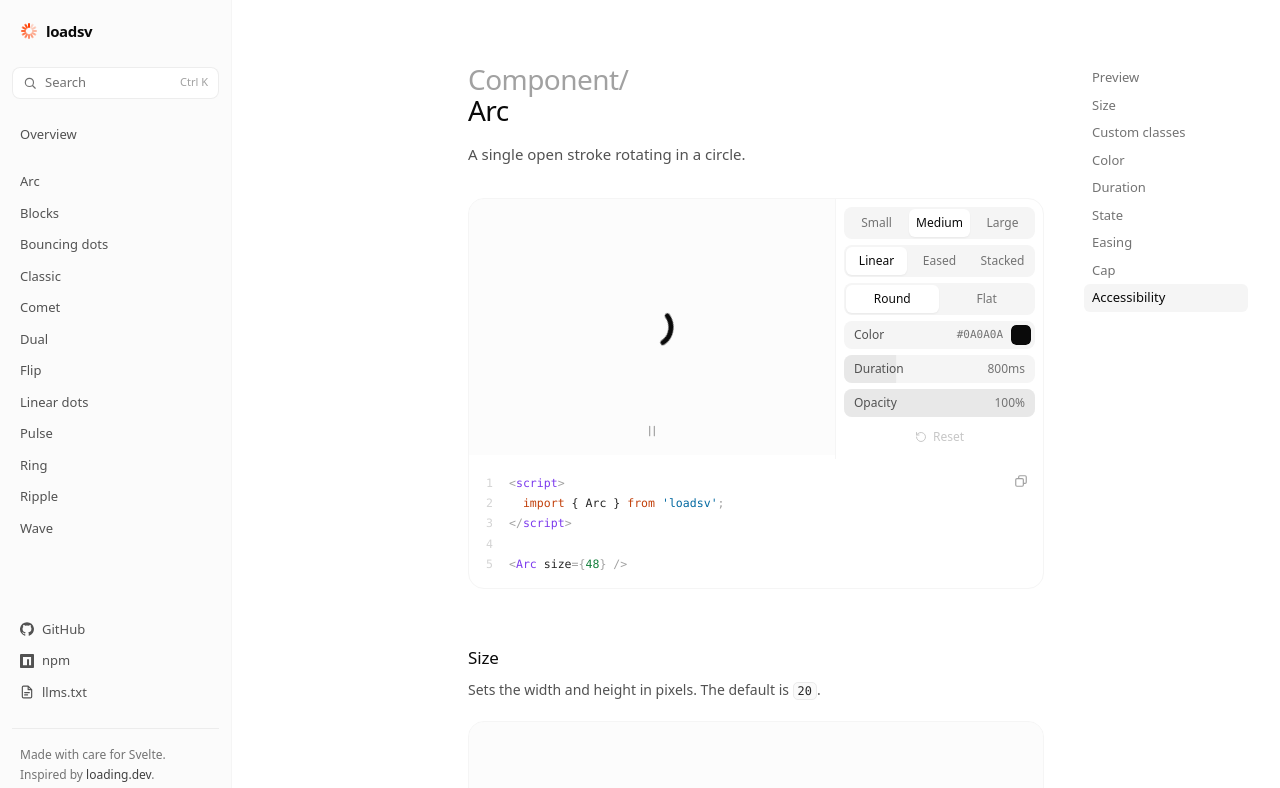
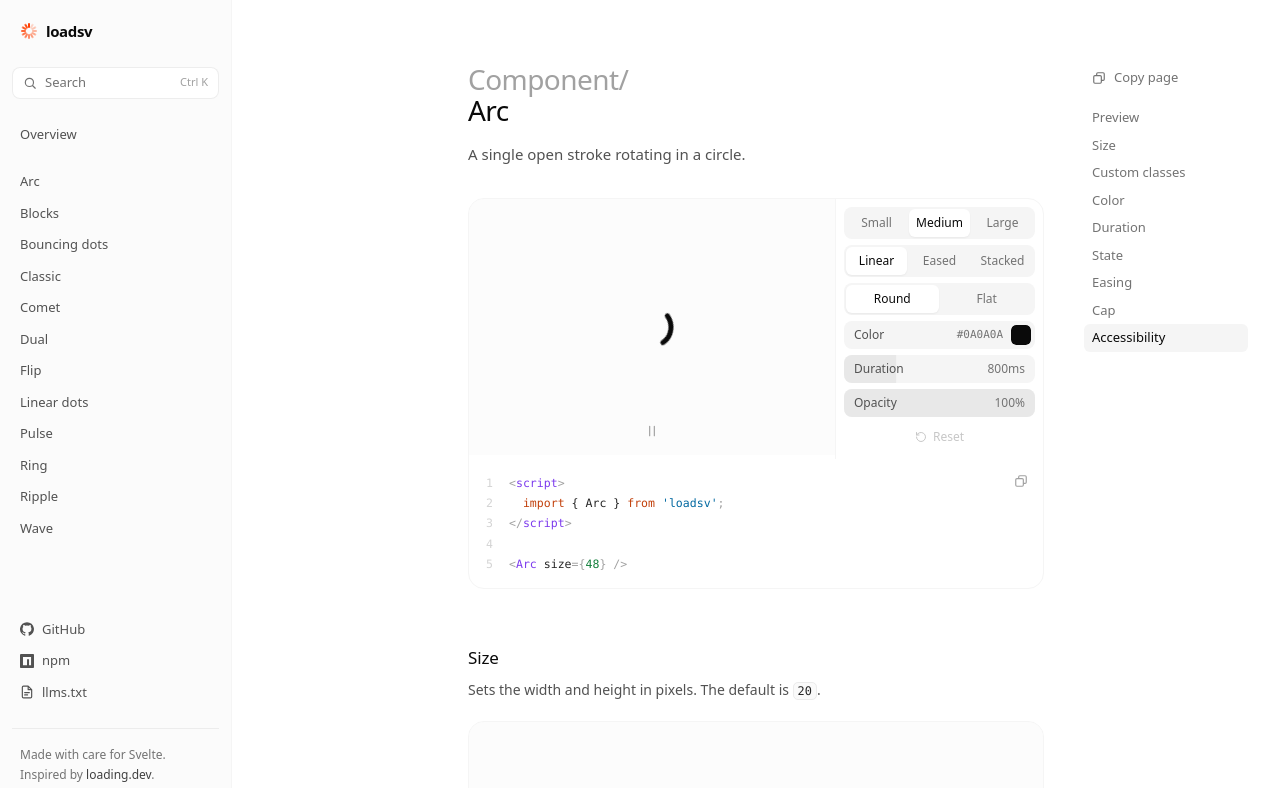
Before and after one commit to PedroLunet/loadsv, a SvelteKit app: page /spinners/arc in a window 1280 px wide. Shown: the top 788 px of the page. Built offline with nearby package versions, Linux system fonts and the light colour scheme.

Commit message:
feat(site): add copy page action and markdown alternate link

```diff
--- a/src/routes/spinners/[slug]/+page.svelte
+++ b/src/routes/spinners/[slug]/+page.svelte
@@ -1,11 +1,13 @@
 <script lang="ts">
 	import { resolve } from '$app/paths';
 	import { neighbours } from '$site/catalog';
+	import CopyButton from '$site/components/CopyButton.svelte';
 	import Demo from '$site/components/Demo.svelte';
 	import Playground from '$site/components/Playground.svelte';
 	import Prose from '$site/components/Prose.svelte';
 	import Toc from '$site/components/Toc.svelte';
 	import { sections } from '$site/docs';
+	import { markdownPath, spinnerMarkdown } from '$site/markdown';
 
 	let { data } = $props();
 
@@ -18,6 +20,7 @@
 <svelte:head>
 	<title>{entry.name} — loadsv</title>
 	<meta name="description" content={entry.description} />
+	<link rel="alternate" type="text/markdown" href={markdownPath(entry)} />
 </svelte:head>
 
 <div class="xl:grid xl:grid-cols-[minmax(0,1fr)_minmax(0,36rem)_minmax(0,1fr)] xl:gap-10">
@@ -67,6 +70,9 @@
 	</article>
 
 	<aside class="hidden xl:block">
-		<div class="sticky top-16"><Toc items={toc} /></div>
+		<div class="sticky top-16 flex flex-col gap-3">
+			<CopyButton text={() => spinnerMarkdown(entry)} class="self-start">Copy page</CopyButton>
+			<Toc items={toc} />
+		</div>
 	</aside>
 </div>
--- a/src/site/components/CopyButton.svelte
+++ b/src/site/components/CopyButton.svelte
@@ -1,11 +1,20 @@
 <script lang="ts">
+	import type { Snippet } from 'svelte';
 	import Icon from './Icon.svelte';
 
 	let {
 		text,
 		label = 'Copy to clipboard',
-		class: className = ''
-	}: { text: string | (() => string); label?: string; class?: string } = $props();
+		class: className = '',
+		children
+	}: {
+		text: string | (() => string);
+		/** Accessible name when there's no visible label. */
+		label?: string;
+		class?: string;
+		/** Optional visible label, shown beside the icon. */
+		children?: Snippet;
+	} = $props();
 
 	let copied = $state(false);
 	let timer: ReturnType<typeof setTimeout> | undefined;
@@ -21,11 +30,18 @@
 <button
 	type="button"
 	onclick={copy}
-	aria-label={label}
-	class="grid size-7 shrink-0 place-items-center rounded-md text-neutral-400 transition-[color,background-color,scale] duration-150 ease-out hover:bg-neutral-200/60 hover:text-neutral-900 active:scale-95 {className}"
+	aria-label={children ? undefined : label}
+	class={[
+		'flex shrink-0 items-center rounded-md text-neutral-400 transition-[color,background-color,scale] duration-150 ease-out hover:bg-neutral-200/60 hover:text-neutral-900 active:scale-95',
+		children ? 'h-7 gap-2 px-2 text-[13px] text-neutral-500' : 'size-7 justify-center',
+		className
+	]}
 >
-	<span class="icon" data-shown={!copied}><Icon name="copy" size={14} /></span>
-	<span class="icon" data-shown={copied}><Icon name="check" size={14} /></span>
+	<span class="grid">
+		<span class="icon" data-shown={!copied}><Icon name="copy" size={14} /></span>
+		<span class="icon" data-shown={copied}><Icon name="check" size={14} /></span>
+	</span>
+	{@render children?.()}
 	<span class="sr-only" aria-live="polite">{copied ? 'Copied' : ''}</span>
 </button>
 
```
